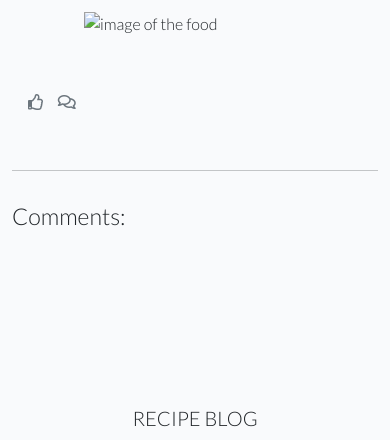
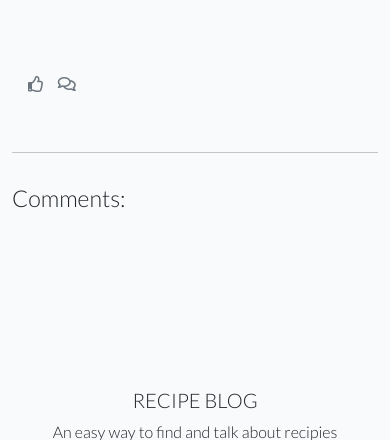
Before and after one commit to Code-Institute-Submissions/colmhaugh-RecipeBlog_MayResub, a Django app: template templates/recipe_detail.html in a window 390 px wide. Shown: the part 60-500 px from the top of the page. Run offline with Django 3.2, Linux system fonts and the light colour scheme; the template is opened without the code that fills it, so the values that code supplies are empty; some libraries are stand-ins or nearby versions.

Commit message:
modify recipe detail page image

```diff
--- a/templates/recipe_detail.html
+++ b/templates/recipe_detail.html
@@ -5,10 +5,10 @@
 <div class="masthead">
     <div class="container">
         <div class="row g-0">
-            <div class="d-sm-none d-md-block masthead-text">
+            <!-- <div class="d-sm-none d-md-block col-md-6 masthead-text">
                 <h1 class="recipe-title">{{ recipe.title }}</h1>
-            </div>
-            <div class="masthead-image">
+            </div>             -->
+            <div class="d-none d-md-block masthead-image">
                 {% if "placeholder" in recipe.featured_image.url %}
                 <img class="image-container" src="https://www.pinclipart.com/picdir/big/199-1990075_dining-dinner-plate-restaurant-icon-restaurant-png-clipart.png" width="100%" alt="image of the food">
                 {% else %}
```
